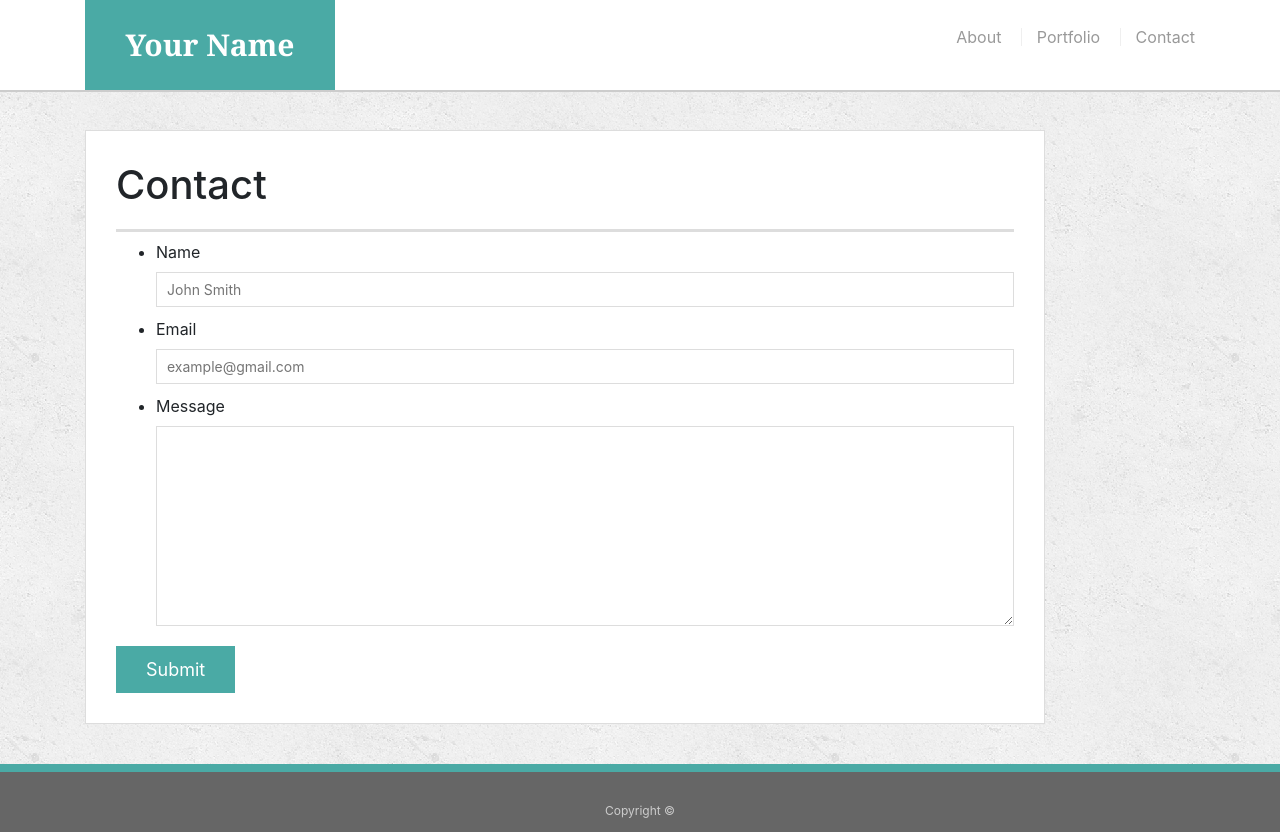
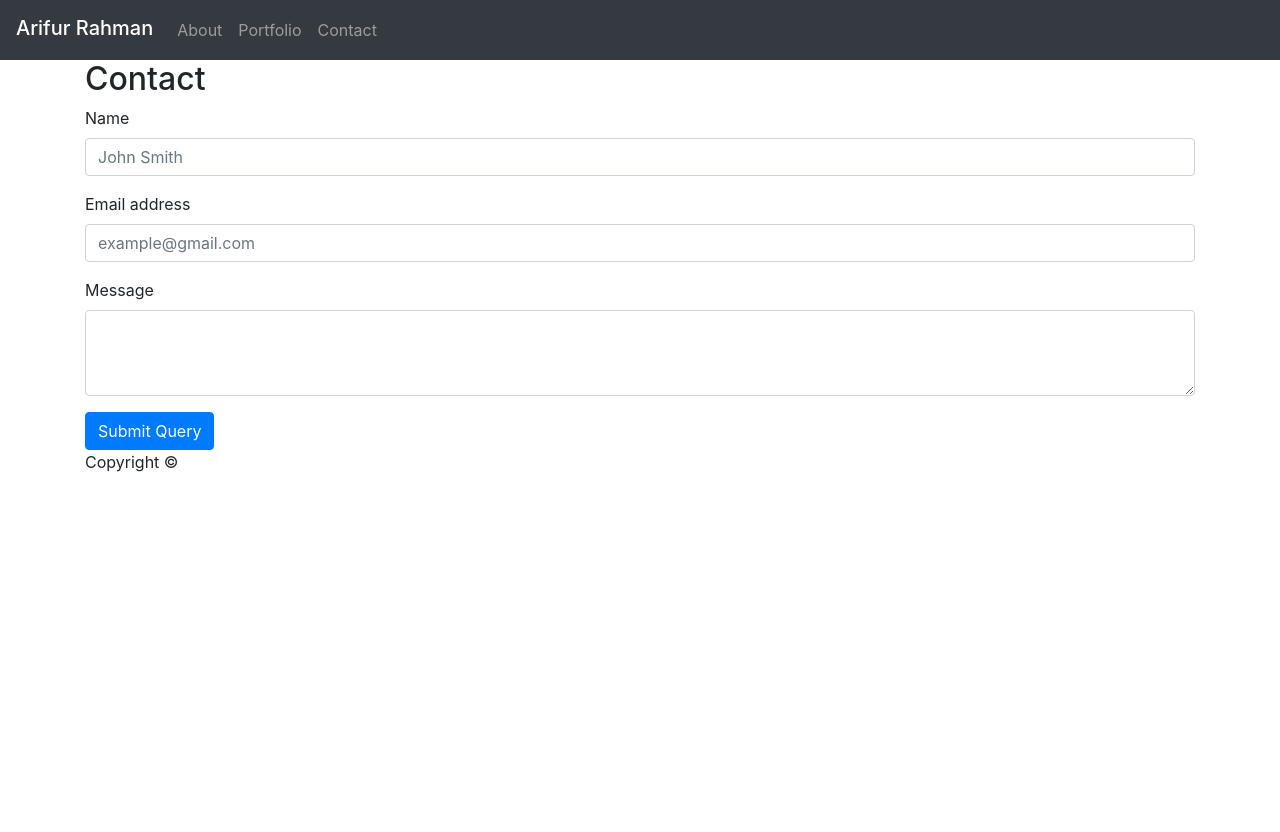
Before and after one commit to arif2301/Bootstrap-Portfolio, a plain HTML site: page contact.html in a window 1280 px wide. After the commit the page ends 800 px from the top, so only its background shows below. Drawn offline with nearby package versions, Linux system fonts and the light colour scheme.

Commit message:
contact page completed

```diff
--- a/contact.html
+++ b/contact.html
@@ -4,49 +4,56 @@
 <head>
   <meta charset="UTF-8">
   <title>Contact | Arifur Rahman</title>
-  <link rel="stylesheet" type="text/css" href="assets/css/style.css">
+
   <link rel="stylesheet" href="https://maxcdn.bootstrapcdn.com/bootstrap/4.0.0/css/bootstrap.min.css">
 
 </head>
 
 <body>
-
-  <header id="masthead">
-    <div class="container">
-      <a href="index.html" id="logo">Your Name</a>
-      <nav>
-        <a href="index.html">About</a>
-        <a href="portfolio.html">Portfolio</a>
-        <a href="contact.html">Contact</a>
-      </nav>
-    </div>
-  </header>
-
-  <div id="main-container" class="container">
-    <section class="main-section">
-      <h1>Contact</h1>
-
-      <form id="contact-form">
-        <ul>
-          <li>
-            <label for="name">Name</label>
-            <input type="text" id="name" name="name" placeholder="John Smith" required="required">
+  <!--the navigation bar from bootstrap-->
+  <nav class="navbar navbar-expand-lg navbar-dark bg-dark">
+    <span class="navbar-brand mb-1 h1">Arifur Rahman</span>
+      <button class="navbar-toggler" type="button" data-toggle="collapse" data-target="#navbarSupportedContent"
+        aria-controls="navbarSupportedContent" aria-expanded="false" aria-label="Toggle navigation">
+        <span class="navbar-toggler-icon"></span>
+      </button>
+      <div class="collapse navbar-collapse" id="navbarSupportedContent">
+        <ul class="nav navbar-nav navbar-right">
+          <li class="nav-item">
+            <a class="nav-link" href="index.html">About</a>
           </li>
-          <li>
-            <label for="email">Email</label>
-            <input type="email" id="email" name="email" placeholder="example@gmail.com" required="required">
+          <li class="nav-item">
+            <a class="nav-link" href="portfolio.html">Portfolio</a>
           </li>
-          <li>
-            <label for="message">Message</label>
-            <textarea id="message" name="message" required="required"></textarea>
+          <li class="nav-item">
+            <a class="nav-link" href="contact.html">Contact</a>
           </li>
         </ul>
-        <input type="submit">
-      </form>
+      </div>
+  </nav>
 
-    </section>
+  <!-- using form controls-->
+  <div class="container">
+    <h2>Contact</h2>
+    <form>
+      <div class="form-group">
+        <label for="exampleFormControlInput1">Name</label>
+        <input type="email" class="form-control" id="exampleFormControlInput1" placeholder="John Smith">
+      </div>
 
+      <div class="form-group">
+        <label for="exampleFormControlInput1">Email address</label>
+        <input type="email" class="form-control" id="exampleFormControlInput1" placeholder="example@gmail.com">
+      </div>
+
+      <div class="form-group">
+        <label for="exampleFormControlTextarea1">Message</label>
+        <textarea class="form-control" id="exampleFormControlTextarea1" rows="3"></textarea>
+      </div>
+      <button type="submit" class="btn btn-primary">Submit Query</button>
+    </form>
   </div>
+
 
   <footer>
     <div class="container">
```
Also changed, not shown: index.html (+1 -35 lines).
